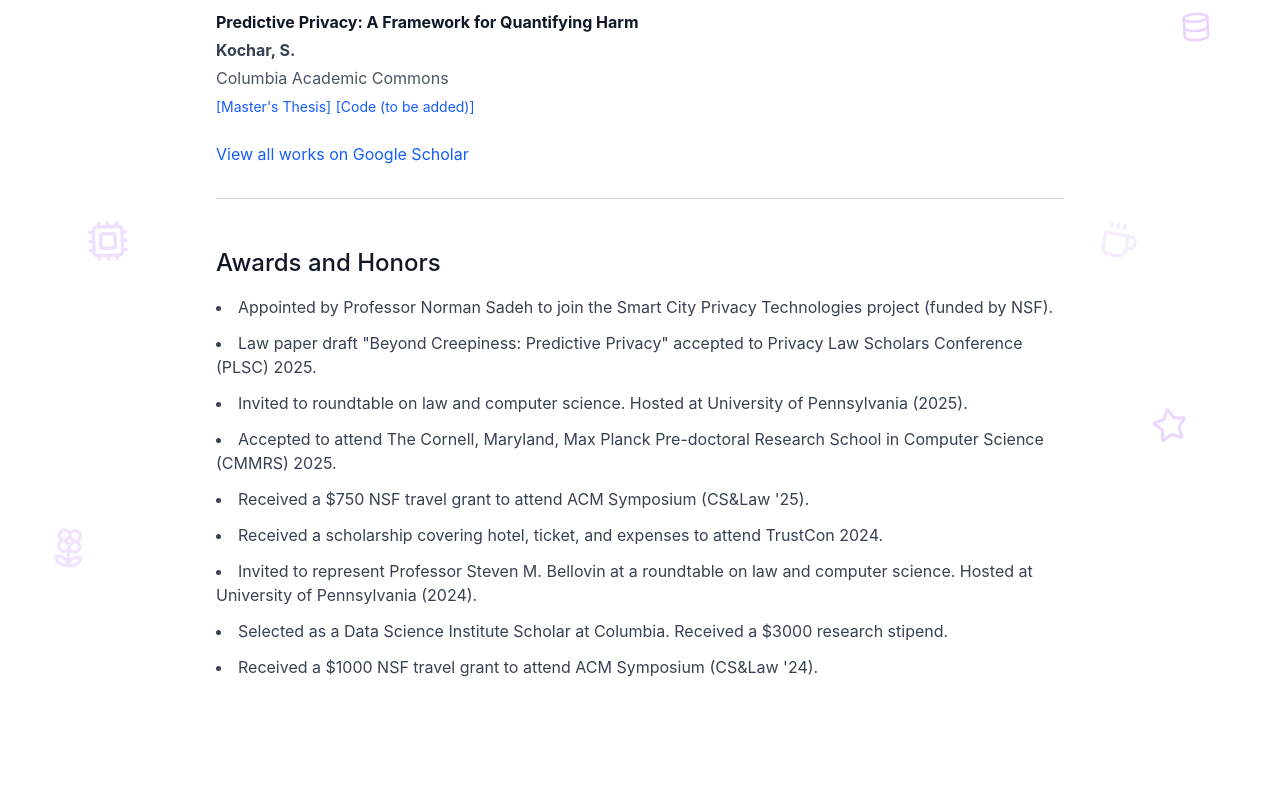
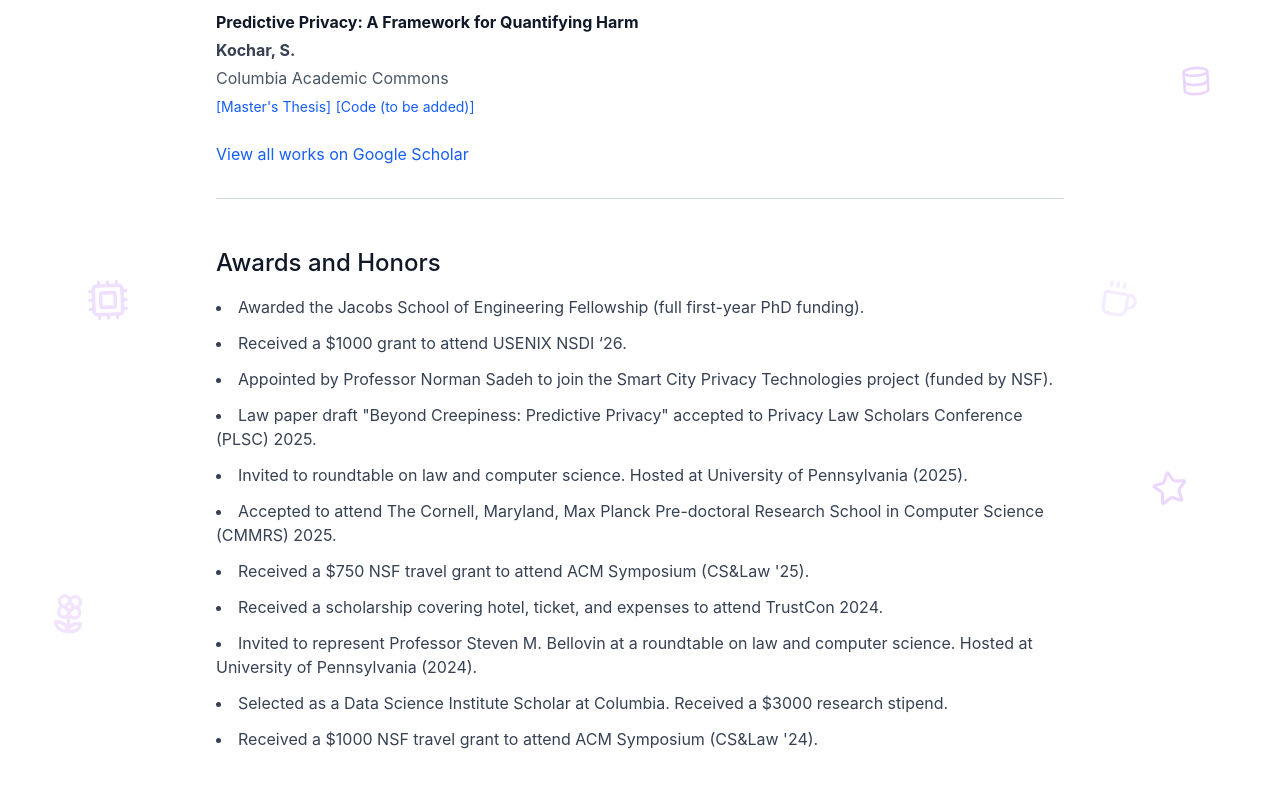
Before and after one commit to skochar1/skochar1.github.io, a React (Vite) app: page / in a window 1280 px wide. Shown: the part 2291-3078 px from the top of the page. Built offline with nearby package versions, Linux system fonts and the light colour scheme.

Commit message:
yay new stuff

```diff
--- a/src/app/App.tsx
+++ b/src/app/App.tsx
@@ -314,6 +314,8 @@
         <section className="mb-12">
           <h2 className="text-2xl mb-4 text-gray-900">Awards and Honors</h2>
           <ul className="list-disc list-inside space-y-3 text-gray-700">
+            <li>Awarded the Jacobs School of Engineering Fellowship (full first-year PhD funding).</li>
+            <li>Received a $1000 grant to attend USENIX NSDI ‘26.</li>
             <li>Appointed by Professor Norman Sadeh to join the Smart City Privacy Technologies project (funded by NSF).</li>
             <li>Law paper draft "Beyond Creepiness: Predictive Privacy" accepted to Privacy Law Scholars Conference (PLSC) 2025.</li>
             <li>Invited to roundtable on law and computer science. Hosted at University of Pennsylvania (2025).</li>
```
